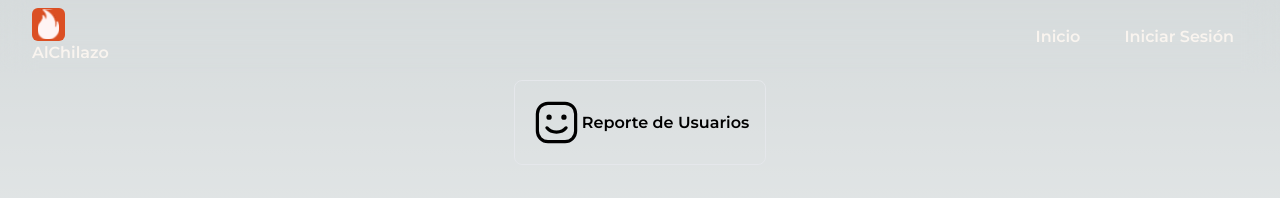
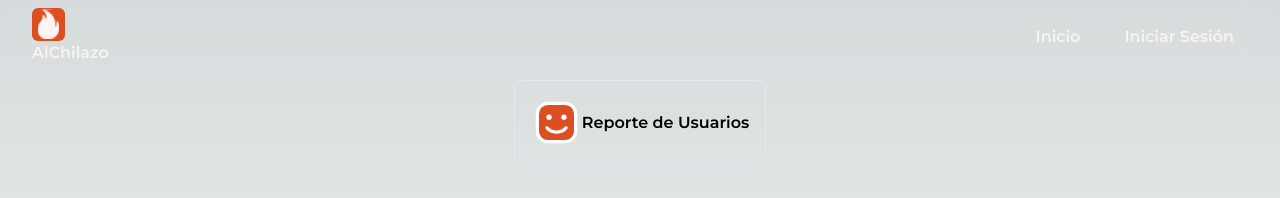
Before and after one commit to alexmaest/AYD1_Proyecto_Gr4, a Next.js app in the folder frontend/: page /admin/reports in a window 1280 px wide. Shown: the top 198 px of the page. Built offline with nearby package versions, Linux system fonts and the light colour scheme; no server answers.

Commit message:
add styles props into user logo component

```diff
--- a/frontend/src/components/UserLogo.tsx
+++ b/frontend/src/components/UserLogo.tsx
@@ -1,5 +1,5 @@
-export default function UserLogo () {
+export default function UserLogo ({ className }: { className?: string }) {
   return (
-    <svg width='51' height='51' stroke-width='1.5' viewBox='0 0 24 24' fill='none' xmlns='http://www.w3.org/2000/svg' color='#000'><path d='M3 16V8a5 5 0 0 1 5-5h8a5 5 0 0 1 5 5v8a5 5 0 0 1-5 5H8a5 5 0 0 1-5-5z' stroke='#000' /><path d='M16.5 14.5s-1.5 2-4.5 2-4.5-2-4.5-2' stroke='#000' stroke-linecap='round' stroke-linejoin='round' /><path d='M8.5 10a.5.5 0 1 1 0-1 .5.5 0 0 1 0 1zm7 0a.5.5 0 1 1 0-1 .5.5 0 0 1 0 1z' fill='#000' stroke='#000' stroke-linecap='round' stroke-linejoin='round' /></svg>
+    <svg className={className} width='51' height='51' stroke-width='1.5' viewBox='0 0 24 24' fill='none' xmlns='http://www.w3.org/2000/svg' color='#fff'><path d='M3 16V8a5 5 0 0 1 5-5h8a5 5 0 0 1 5 5v8a5 5 0 0 1-5 5H8a5 5 0 0 1-5-5z' stroke='#fff' /><path d='M16.5 14.5s-1.5 2-4.5 2-4.5-2-4.5-2' stroke='#fff' stroke-linecap='round' stroke-linejoin='round' /><path d='M8.5 10a.5.5 0 1 1 0-1 .5.5 0 0 1 0 1zm7 0a.5.5 0 1 1 0-1 .5.5 0 0 1 0 1z' fill='#fff' stroke='#fff' stroke-linecap='round' stroke-linejoin='round' /></svg>
   )
 }
```
